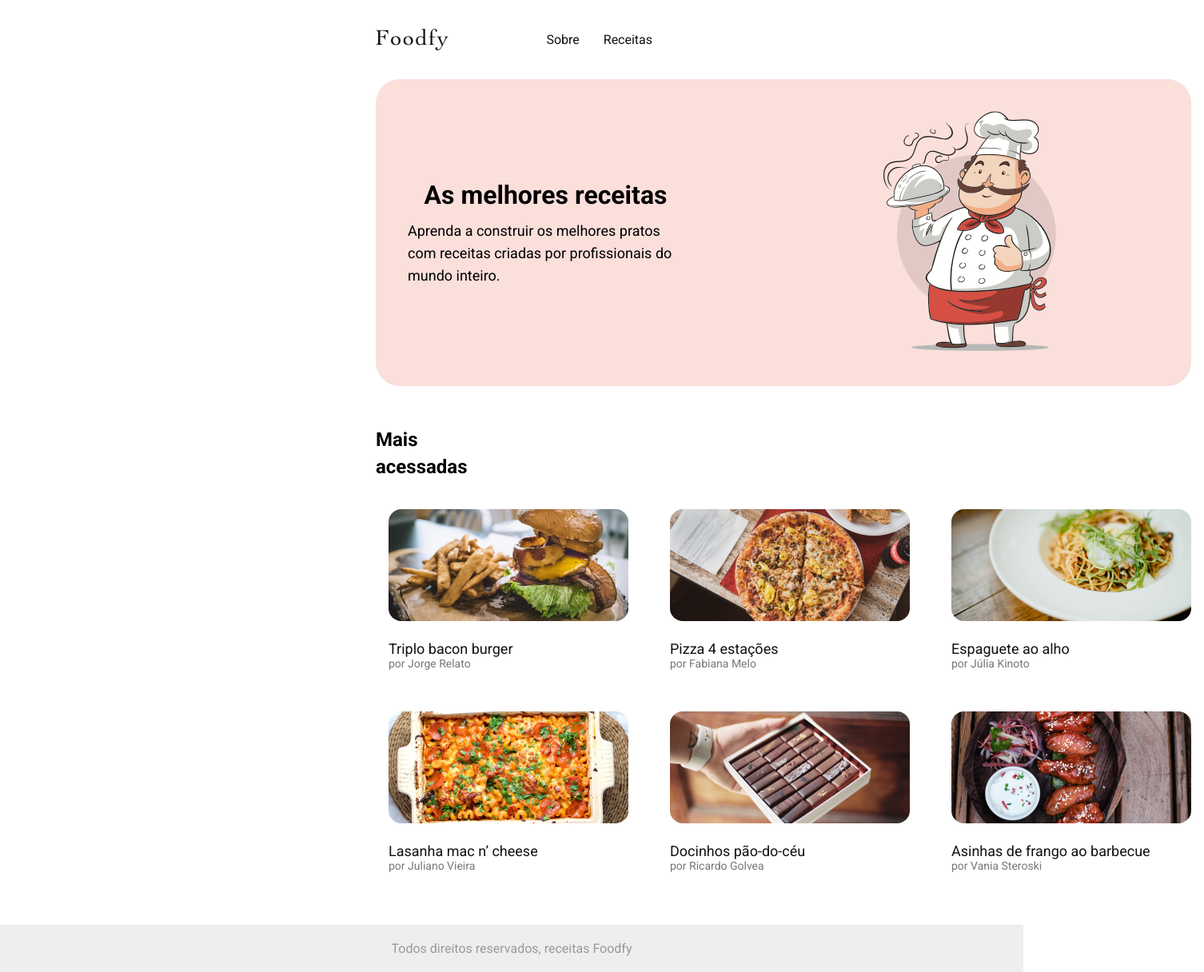
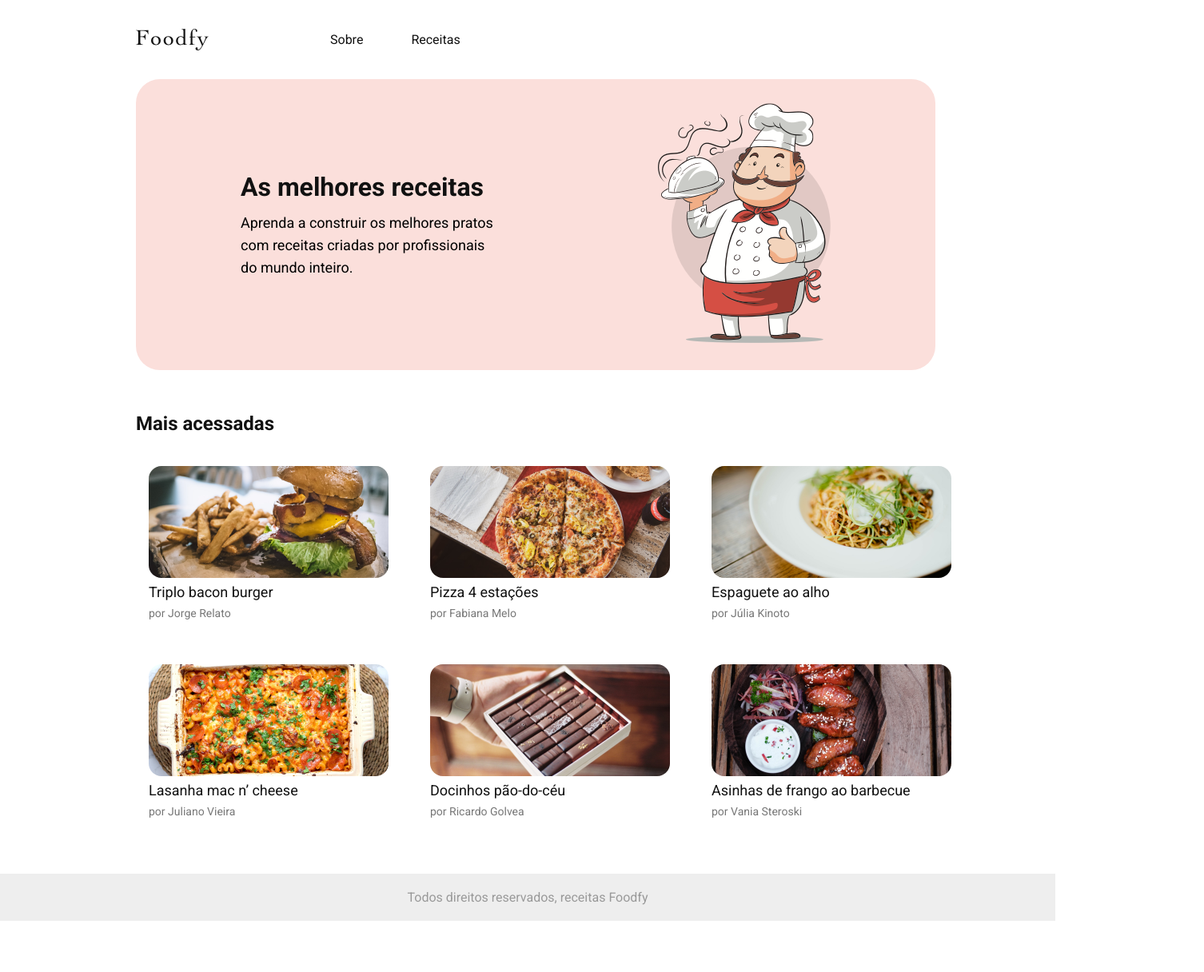
Before and after one commit to luandstv/foodfy, a plain HTML site: page index.html in a window 1280 px wide. Shown: the whole page at 80% size, 1506 px wide, since content can reach past the window. After the commit the page ends 1152 px from the top, so only its background shows below. Drawn offline with Linux system fonts and the light colour scheme.

Commit message:
ajuste de css

```diff
--- /dev/null
+++ b/about.css
@@ -0,0 +1,14 @@
+@import url('https://fonts.googleapis.com/css2?family=Roboto:wght@300;400;500;700;900&display=swap');
+
+* {
+  margin: 0;
+  border: 0;
+  padding: 0;
+  text-decoration: none ;
+}
+
+header {
+  /* display: flex; */
+  margin: 35px auto;
+  text-align: center;
+}
--- a/index.html
+++ b/index.html
@@ -3,7 +3,7 @@
   <head>
     <meta charset="UTF-8" />
     <meta name="viewport" content="width=device-width, initial-scale=1.0" />
-    <link rel="stylesheet" href="maIn.css" />
+    <link rel="stylesheet" href="main.css" />
     <title>FoodFy</title>
   </head>
   <body>
@@ -15,7 +15,7 @@
     </header>
 
     <main>
-      <div class="wrapper">
+      <div class="banner">
         <section class="chef">
           <div class="content">
             <h1>As melhores receitas</h1>
@@ -25,16 +25,15 @@
             </p>
           </div>
 
-          <div class="img">
+          <div class="image">
             <img src="/layouts/assets/chef.png" alt="imagem do chef" />
           </div>
         </section>
       </div>
 
-      <div>
+      <div class="recipes">
         <h1 id="more_access">Mais acessadas</h1>
         <section class="cards">
-
           <div class="card">
             <div class="card__image">
               <img
@@ -136,13 +135,11 @@
               <p>por Vania Steroski</p>
             </div>
           </div>
-
-
         </section>
       </div>
     </main>
 
-    <footer>
+    <footer id="rodape">
       <p>Todos direitos reservados, receitas Foodfy</p>
     </footer>
   </body>
--- a/main.css
+++ b/main.css
@@ -1,139 +1,141 @@
-@import url('https://fonts.googleapis.com/css2?family=Roboto:wght@300;400;500;700;900&display=swap');
+@import url("https://fonts.googleapis.com/css2?family=Roboto:wght@300;400;500;700;900&display=swap");
 
 * {
   margin: 0;
   border: 0;
   padding: 0;
-  text-decoration: none ;
+  text-decoration: none;
 }
 
 :root {
   --color-white: #fff;
   --color-purple: #6617e6b4;
-  --color-bgch:#FBDFDB;
+  --color-bgch: #fbdfdb;
   --color-hover: #58e999be;
   --color-bgc: #131212;
+  --color-footer: #eeeeee;
 }
 
 body {
-  font-family: 'Roboto', sans-serif;
-  /* margin: 0  auto; */
-  background-color: var(--color-white);
-  /* text-align: center; */
-  max-width: 940px;
+  font-family: "Roboto", sans-serif;
   /* position: relative; */
 
 }
 
 header {
+  margin-top: 36px;
   display: flex;
+  /* justify-content: center; */
   align-items: center;
-  margin-top: 36px;
-  margin: 36px 50% ;
+  max-width: 940px;
+  margin: 36px auto;
 }
 
 header img {
-    margin-right: 122.4px;
-    /* margin: auto 50%;     */
+  margin-right: 122px;
 }
 
-header a{
-  color: var(--color-bgc);
-  margin-right: 30px;
+header a {
+  color: #111111;
+  margin: 0 30px;
   font-size: 16px;
-  text-decoration: none;
+  line-height: 26px;
 }
 
-body main{
-  margin: auto 50%;
+main {
+  max-width: 940px;
+  margin: 0 auto;
+  position: relative;
 }
 
-.wrapper {
+.banner {
   width: 940px;
   background-color: var(--color-bgch);
+  padding: 30px;
   border-radius: 30px;
-  padding: 40px;
-  margin: 30px auto 50px;
-  display: flex;
-  /* flex-direction: column; */
-  align-items: center;
-  justify-content: center;
+  margin-top: 30px;
 }
 
 .chef {
-  display: grid;
-  grid-template-columns: 1fr 1fr;
-  gap: 250px;
-  margin: auto;
+  display: flex;
+  justify-content: space-around;
+  align-items: center;
 }
 
 .content {
-  display: flex;
-  flex-direction: column;
-  justify-content: center;
-  text-align: left;
-  align-items: center;
-  margin: auto;
+  max-width: 320px;
 }
 
-.content h1{
+.content h1 {
   font-size: 32px;
   line-height: 42px;
-
+  color: #111111;
 }
 
-.content p{
+.content p {
   font-size: 18px;
   line-height: 28px;
   margin-top: 10px;
 }
 
-#more_access {
-  font-size: 24px;
-  line-height:34px;
-  margin-bottom: 20px;
+.chef image {
+  align-self: flex-end;
 }
 
-.cards{
+#more_access {
+  font-weight: bold;
+  font-size: 24px;
+  line-height: 34px;
+  color: #111111;
+  margin: 50px 0 20px;
+}
+
+.recipes {
+  margin-bottom: 50px;
+}
+
+.cards {
   max-width: 940px;
-  margin: 0 auto 50px;
   display: grid;
   grid-template-columns: 1fr 1fr 1fr;
   gap: 20px;
+  /* margin-bottom: 50px; */
+
 }
 
 .card {
+  /* max-width: 300px; */
+  width: 300px;
   border-radius: 16px;
   padding: 16px;
-  /* position: relative;   */
   cursor: pointer;
-  /* height: 140px; */
-  width: 300px
-
 }
 
 .card__image img {
   width: 100%;
   border-radius: 16px;
-  margin-bottom: 20px;
 }
 
 .card__content {
   color: #111111;
   font-size: 18px;
+  line-height: 28px;
 }
 
 .card__info p {
   color: #777777;
   font-size: 14px;
+  line-height: 24px;
 }
 
-body footer p{
+#rodape {
   position: absolute;
-  /* bottom: 0; */
-  background: #EEEEEE;
+  bottom: 1;
+  background: var(--color-footer);
   width: 100vw;
-  padding: 20px 0;
+  padding: 20px;
   text-align: center;
   color: #999999;
+  /* margin-top: 50px; */
+
 }
```
Also changed, not shown: about.html (added, +25 -0 lines).
